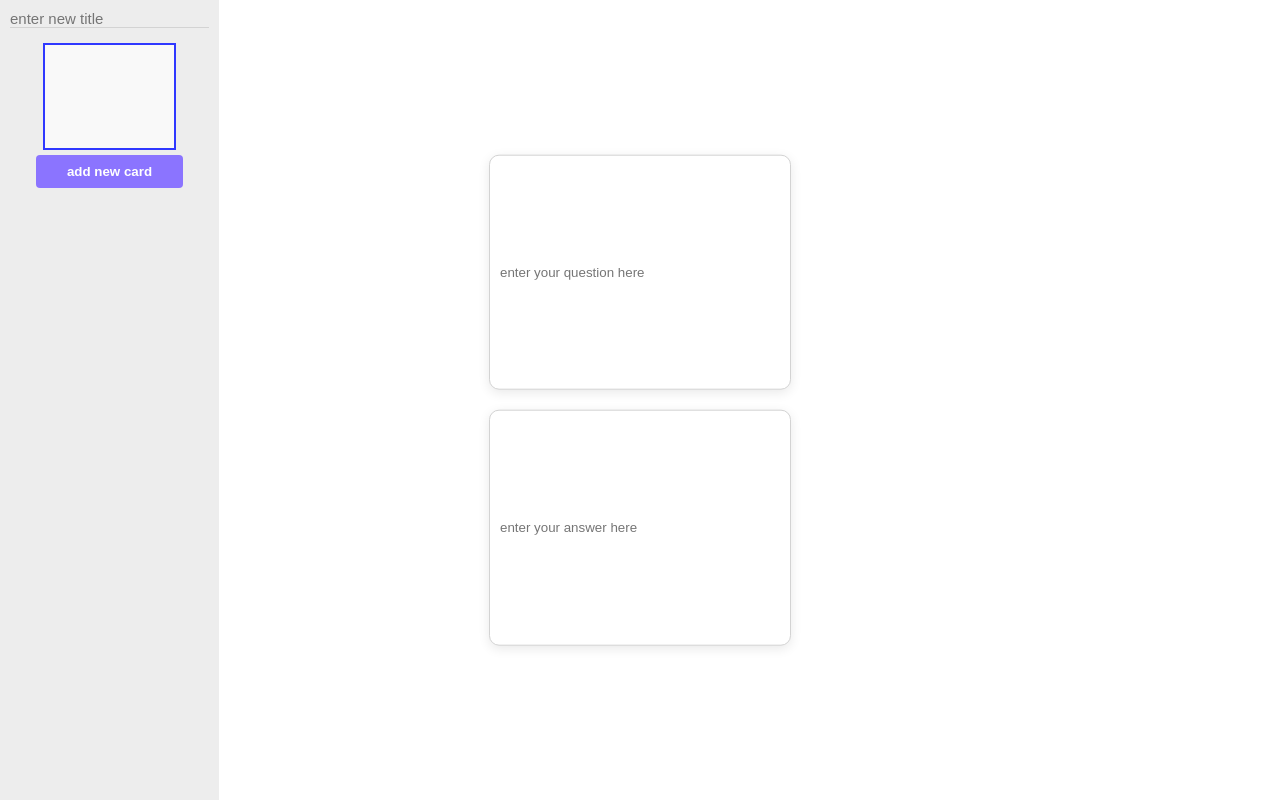
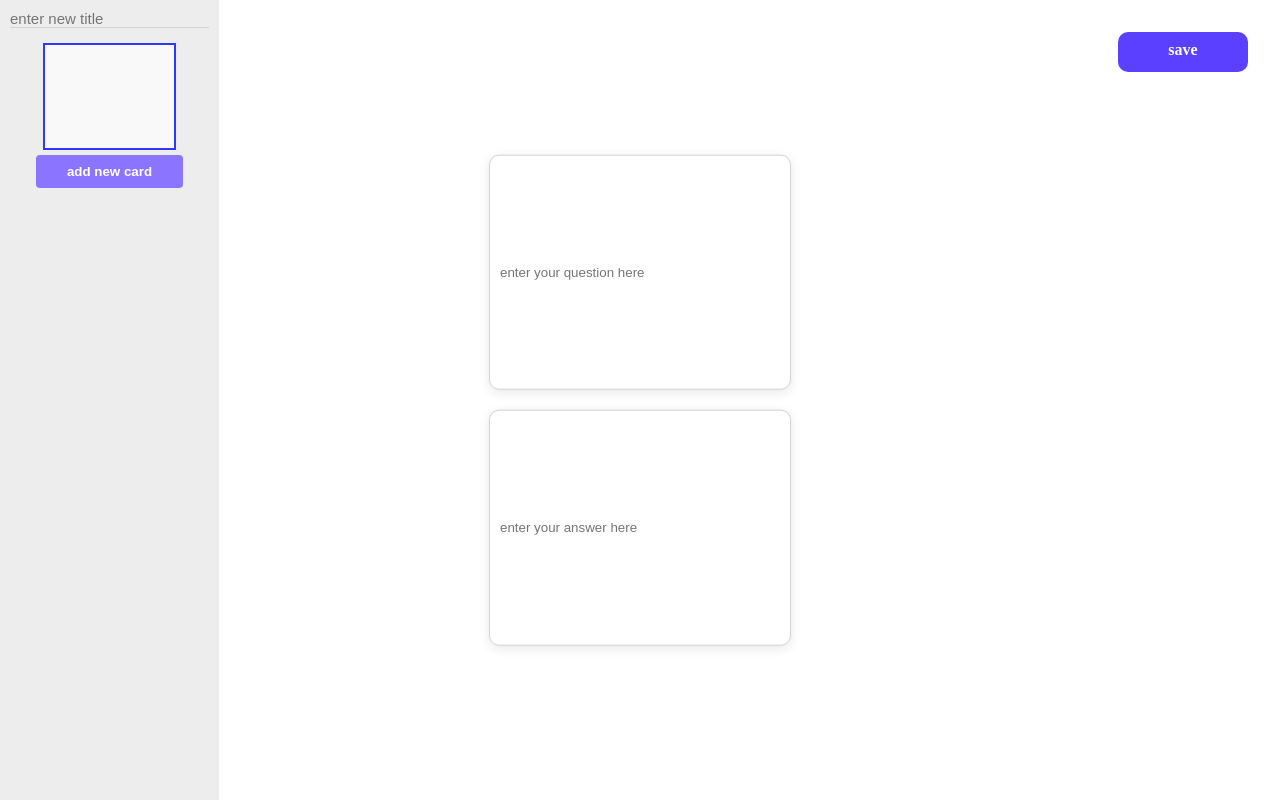
Before and after one commit to limitless-study/QuizMap-frontend, a React app: page /create in a window 1280 px wide. Built offline with nearby package versions, Linux system fonts and the light colour scheme.

Commit message:
save 버튼 클릭 시 cardsets에 새로운 cardset을 추가

```diff
--- a/src/actions.js
+++ b/src/actions.js
@@ -94,3 +94,23 @@ export function updateCard({ currentCardId, name, value }) {
     payload: { currentCardId, name, value },
   };
 }
+
+export function addNewCardset(cardset) {
+  return {
+    type: 'addNewCardset',
+    payload: { cardset },
+  };
+}
+
+export function initializeCardset() {
+  return {
+    type: 'initializeCardset',
+  };
+}
+
+export function saveCardset(cardset) {
+  return (dispatch) => {
+    dispatch(addNewCardset(cardset));
+    dispatch(initializeCardset());
+  };
+}
--- a/src/components/Cardsets.jsx
+++ b/src/components/Cardsets.jsx
@@ -20,6 +20,11 @@ const Cardset = styled.li({
   borderRadius: '10px',
   backgroundColor: 'white',
   boxShadow: 'rgba(0, 0, 0, 0.09) 0px 3px 12px;',
+  '& a': {
+    display: 'block',
+    width: '100%',
+    height: '100%',
+  },
 });
 
 export default function Cardsets({ cardsets }) {
--- a/src/components/CreateForm.jsx
+++ b/src/components/CreateForm.jsx
@@ -1,4 +1,6 @@
 import styled from '@emotion/styled';
+
+import { Link } from 'react-router-dom';
 
 const Wrapper = styled.div({
   width: '100vw',
@@ -83,9 +85,33 @@ const AddCarrdButton = styled.button({
   },
 });
 
+const SaveButton = styled.div({
+  position: 'absolute',
+  right: '0',
+  margin: '2em',
+  width: '130px',
+  height: '40px',
+  backgroundColor: '#5B40FF',
+  fontWeight: 'bold',
+  border: 'none',
+  borderRadius: '10px',
+  ':hover': {
+    cursor: 'pointer',
+    backgroundColor: '#2E13D3',
+  },
+  '& a': {
+    color: 'white',
+    display: 'block',
+    width: '130px',
+    height: '40px',
+    lineHeight: '35px',
+    textAlign: 'center',
+  },
+});
+
 export default function CreateForm({
   title, cards, currentCard, currentCardId,
-  onTitleChange, onInputChange, onCardClick, onAddCardClick,
+  onSave, onTitleChange, onInputChange, onCardClick, onAddCardClick,
 }) {
   const handleCardClick = (event) => {
     const { target: { id } } = event;
@@ -106,6 +132,14 @@ export default function CreateForm({
 
   return (
     <Wrapper>
+      <SaveButton>
+        <Link
+          to="/cardsets"
+          onClick={onSave}
+        >
+          save
+        </Link>
+      </SaveButton>
       <SideBar>
         <CreateCardTitle>
           <Label
@@ -119,6 +153,7 @@ export default function CreateForm({
             name="title"
             value={title}
             placeholder="enter new title"
+            autoComplete="off"
             onChange={handleTitleChange}
           />
         </CreateCardTitle>
@@ -168,6 +203,7 @@ export default function CreateForm({
             id="flashcard-question"
             name="question"
             value={question}
+            autoComplete="off"
             placeholder="enter your question here"
             onChange={handleInputChange}
           />
@@ -183,6 +219,7 @@ export default function CreateForm({
             id="flashcard-answer"
             name="answer"
             value={answer}
+            autoComplete="off"
             placeholder="enter your answer here"
             onChange={handleInputChange}
           />
--- a/src/containers/CreateContainer.jsx
+++ b/src/containers/CreateContainer.jsx
@@ -5,6 +5,7 @@ import {
   addNewCard,
   updateCard,
   clickCard,
+  saveCardset,
 } from '../actions';
 
 import { get } from '../utils';
@@ -14,9 +15,14 @@ import CreateForm from '../components/CreateForm';
 export default function CreateContainer() {
   const dispatch = useDispatch();
 
-  const { title, cards } = useSelector(get('cardset'));
+  const cardset = useSelector(get('cardset'));
+  const { title, cards } = cardset;
   const currentCardId = useSelector(get('currentCardId'));
   const currentCard = cards.filter((card) => card.id === currentCardId);
+
+  const handleSave = () => {
+    dispatch(saveCardset(cardset));
+  };
 
   const handleTitleChange = ({ name, value }) => {
     dispatch(changeCardsetTitle({ name, value }));
@@ -42,6 +48,7 @@ export default function CreateContainer() {
         currentCard={currentCard[0]}
         title={title}
         cards={cards}
+        onSave={handleSave}
         onInputChange={handleInputChange}
         onTitleChange={handleTitleChange}
         onCardClick={handleCardClick}
--- a/src/reducer.js
+++ b/src/reducer.js
@@ -1,16 +1,20 @@
+const initialCardset = {
+  id: 1,
+  title: '',
+  cards: [
+    {
+      id: 1,
+      question: '',
+      answer: '',
+    },
+  ],
+};
+
 const cardsetState = {
   currentCardId: 1, // 현재 편집중인 card id
   newCardId: 1, // 새롭게 추가할 card id
   cardset: {
-    id: 1,
-    title: '',
-    cards: [
-      {
-        id: 1,
-        question: '',
-        answer: '',
-      },
-    ],
+    ...initialCardset,
   },
 };
 
@@ -66,6 +70,13 @@ const reducers = {
     };
   },
 
+  addNewCardset(state, { payload: { cardset } }) {
+    return {
+      ...state,
+      cardsets: [...state.cardsets, cardset],
+    };
+  },
+
   setNewCardId(state, { payload: { newCardId } }) {
     return {
       ...state,
@@ -93,6 +104,15 @@ const reducers = {
       },
     };
   },
+
+  initializeCardset(state) {
+    return {
+      ...state,
+      cardset: {
+        ...initialCardset,
+      },
+    };
+  },
 };
 
 function defaultReducer(state) {
```
